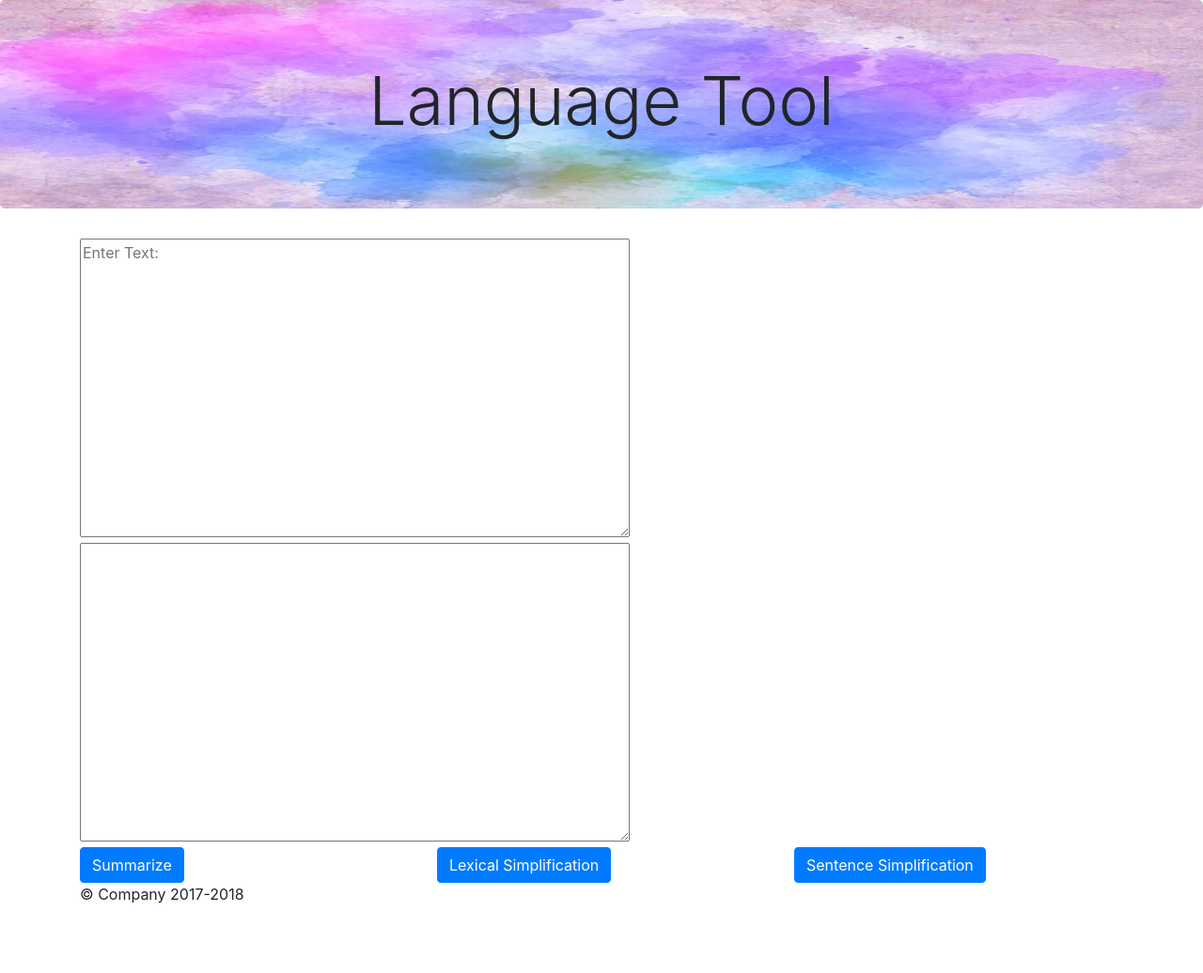
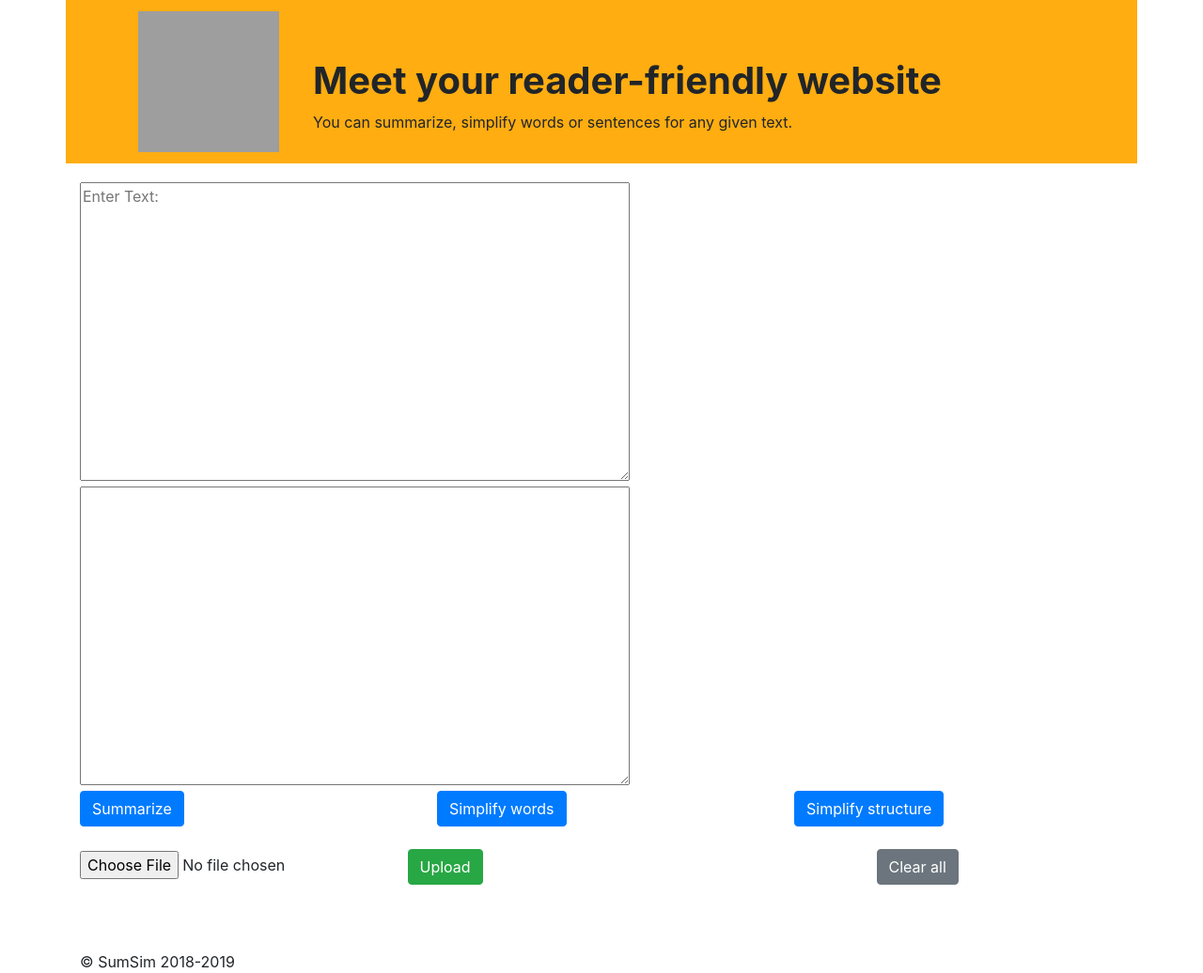
Before and after one commit to DinaAdib/Simplification-Interface-Django, a Django app: page / in a window 1280 px wide. Shown: the whole page at 94% size. Before the commit the page ends 962 px from the top, so only its background shows below. Run offline with Django 3.2, Linux system fonts and the light colour scheme; parts of the project's set-up code (start-up, migrations or seed data) failed here and were passed over; some libraries are stand-ins or nearby versions; grey boxes are pictures that could not be loaded.

Commit message:
Add files via upload

```diff
--- a/simplifier/templates/template.html
+++ b/simplifier/templates/template.html
@@ -19,21 +19,32 @@
 
 
     <main role="main">
+
+      <!--<div style='background-color: url("/static/background.jpg"); background-repeat: no-repeat;background-size: 100% 100%; padding:12px; margin-bottom:20px'>-->
+    <div class="container">
+        <div class="row" style="background-color:#ffad11; padding:12px; margin-bottom:20px;">
+
+            <div class="col-md-2">
+
+                <img src="{% static 'SumSimLogo.png' %}" style='height:150px; width:150px; margin-left:50px'/>
+            </div>
+            <div class="col-9" style="margin-left:50px">
+                 <h1 style="margin-top:50px;"> <strong>Meet your reader-friendly website</strong></h1>
+                <p>You can summarize, simplify words or sentences for any given text.</p>
+            </div>
+        </div>
+    </div>
+	      <!--</div>-->
 <div>
-	      <div class="jumbotron bg">
-		  <h1 class="display-3 text-center">Language Tool</h1>
 
-		</div>
-	      </div>
 
-	<form   method="POST" role="form" action="/">
+	<form  class="container"  method="POST" role="form" action="/" enctype="multipart/form-data">
 {% csrf_token %}
-	      <!--    JUMBOTRON  -->
+
 
 
 	    <!--Text areas-->
-		<div class="container">
-
+		<div>
 			<textarea id="text_input" rows="13" cols="55" value="{{text_input}}" name="text_input" placeholder="Enter Text: ">{{text_input}}</textarea>
 
 			<textarea id="text_output" rows="13" cols="55" value="{{text_output}}" name="text_output">{{text_output}}</textarea>
@@ -41,7 +52,7 @@
 	      <!--    End of textareas -->
 
 
-		<div class="container">
+		<div>
 
 		<!--    Example row of columns  -->
 
@@ -51,26 +62,41 @@
 		 </div>
 
 		  <div class="col-md-4">
-			<input type="submit" class="btn btn-primary" value="Lexical Simplification" name="LSbtn">
+			<input type="submit" class="btn btn-primary" value="Simplify words" name="LSbtn">
 		  </div>
 
 		    <div class="col-md-4">
-			<input type="submit" class="btn btn-primary" value="Sentence Simplification" name="SSbtn">
+			<input type="submit" class="btn btn-primary" value="Simplify structure" name="SSbtn">
 		  </div>
 
+		    <!--<div class="col-md-3">-->
+			<!--<input type="submit" class="btn btn-primary" value="Simplify" name="simplifybtn">-->
+		  <!--</div>-->
+
+
+		  </div>
+
+
+			<br>
+			<input type="file" name="myfile">
+		<input class="btn btn-success"  type="submit" value="Upload" name="Upload">
+
+            <div class="col-md-3" style="float:right">
+			<input type="submit" class="btn btn-secondary" value="Clear all" name="clearbtn">
 		  </div>
 		  </div> <!-- /container -->
-
-
-
-	  </form>
+    </form>
+</div>
+  <!--{% if uploaded_file_url %}-->
+    <!--<p>File uploaded at: <a href="{{ uploaded_file_url }}">{{ uploaded_file_url }}</a></p>-->
+  <!--{% endif %}-->
 
 
 
     </main>
 
-    <footer class="container">
-      <p>&copy; Company 2017-2018</p>
+    <footer class="container" style="margin-top:70px">
+      <p>&copy; SumSim 2018-2019</p>
     </footer>
 
     <!-- Bootstrap core JavaScript
```
